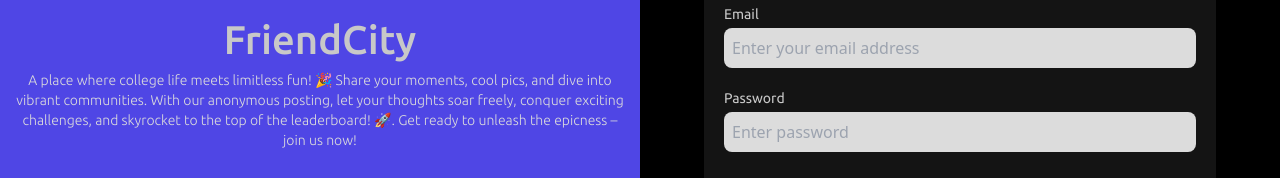
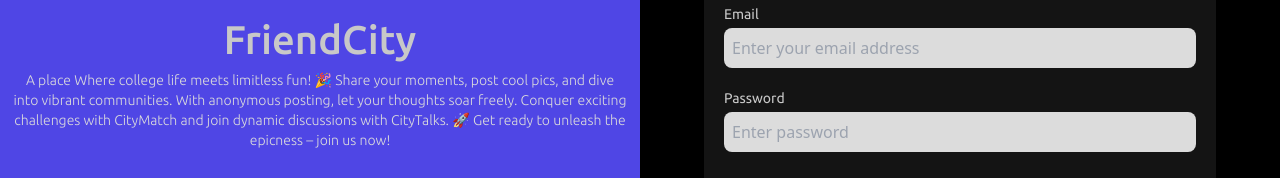
Before and after one commit to bsen/kribble, a React (Vite) app: page /login in a window 1280 px wide. Shown: the part 240-418 px from the top of the page. Built offline with nearby package versions, Linux system fonts and the light colour scheme.

Commit message:
Update LoginAuth.tsx

```diff
--- a/src/components/User/Auth/LoginAuth.tsx
+++ b/src/components/User/Auth/LoginAuth.tsx
@@ -69,11 +69,9 @@ export const LoginAuth = () => {
           <div className="text-semilight text-center mb-4 font-ubuntu font-medium text-[2.5rem]">
             FriendCity
             <div className="text-center text-sm font-thin mb-8 text-light">
-              A place where college life meets limitless fun! 🎉 Share your
-              moments, cool pics, and dive into vibrant communities. With our
-              anonymous posting, let your thoughts soar freely, conquer exciting
-              challenges, and skyrocket to the top of the leaderboard! 🚀. Get
-              ready to unleash the epicness – join us now!
+             A place
+Where college life meets limitless fun! 🎉 Share your moments, post cool pics, and dive into vibrant communities. With anonymous posting, let your thoughts soar freely. Conquer exciting challenges with CityMatch and join dynamic discussions with CityTalks. 🚀 Get ready to unleash the epicness – join us now!
+
             </div>
             <div className="flex flex-wrap mb-5 justify-center gap-2">
               <img
```
